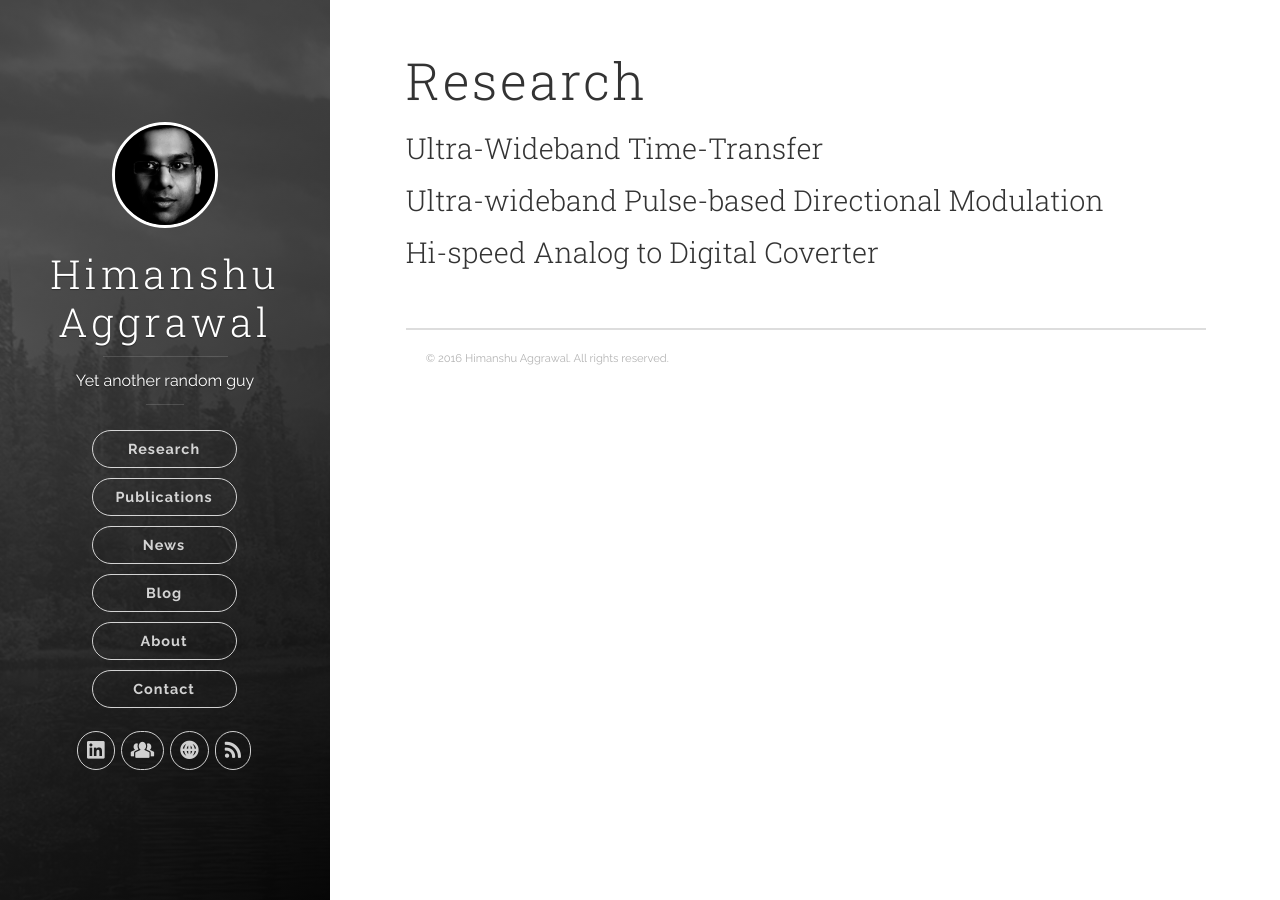
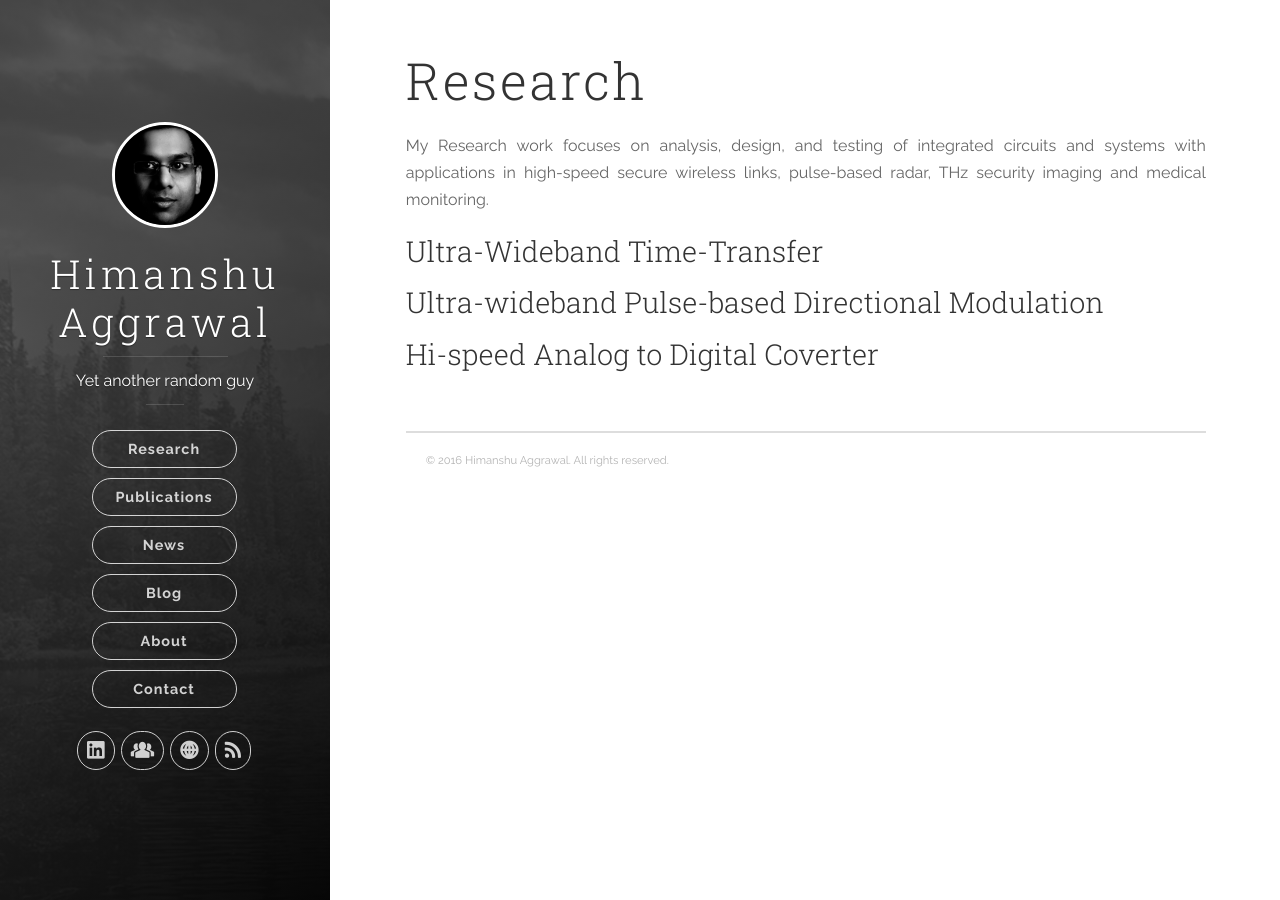
Before and after one commit to ahimanshu13/ahimanshu13.github.io, a Jekyll site: the page built from research/index.md, in a window 1280 px wide. Built offline with Jekyll 4.4.1, drawn with Linux system fonts in a browser that asks for light colours; nearby versions of some CDN libraries.

Commit message:
Update Research

```diff
--- a/research/index.md
+++ b/research/index.md
@@ -3,6 +3,7 @@ layout: page
 title: Research
 published: true
 ---
+My Research work focuses on analysis, design, and testing of integrated circuits and systems with applications in high-speed secure wireless links, pulse-based radar, THz security imaging and medical monitoring.
 
 ### Ultra-Wideband Time-Transfer
 
```
